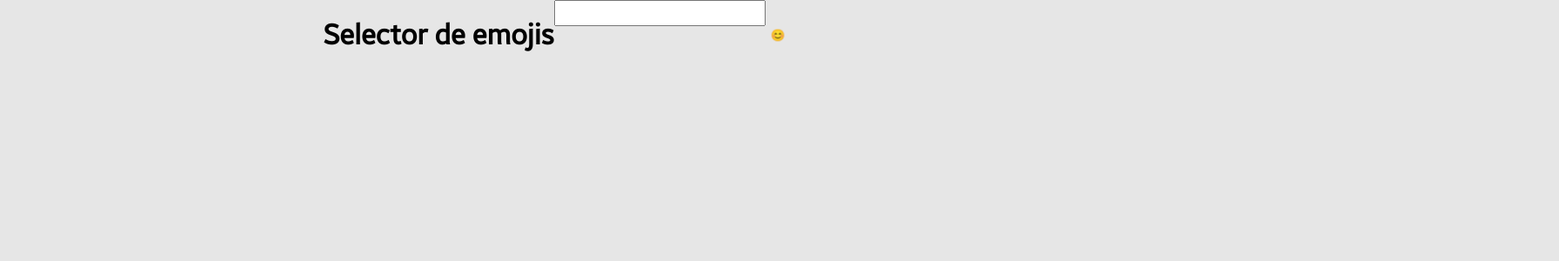
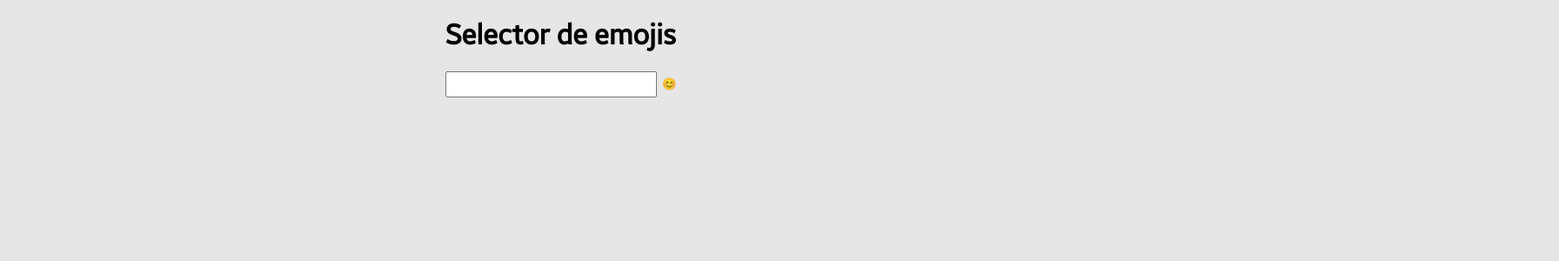
Before and after one commit to jeici21/selector-emojis, a React (Create React App) app in the folder emojis/: page / in a window 1280 px wide. Shown: the top 300 px of the page at 87% size, 1792 px wide, since content can reach past the window. Built offline with nearby package versions, Linux system fonts and the light colour scheme.

Commit message:
Correción de errores de estilos.

```diff
--- a/emojis/src/App.scss
+++ b/emojis/src/App.scss
@@ -2,11 +2,9 @@
     text-align: center;
 } */
 .container {
-    /* margin-left: 40%;
+    margin-left: 40%;
     margin-right: 40%;
-    width: 100%; */
-    display: flex;
-    justify-content: center;
+    width: 100%;
 }
 
 .emoji-input {
```
